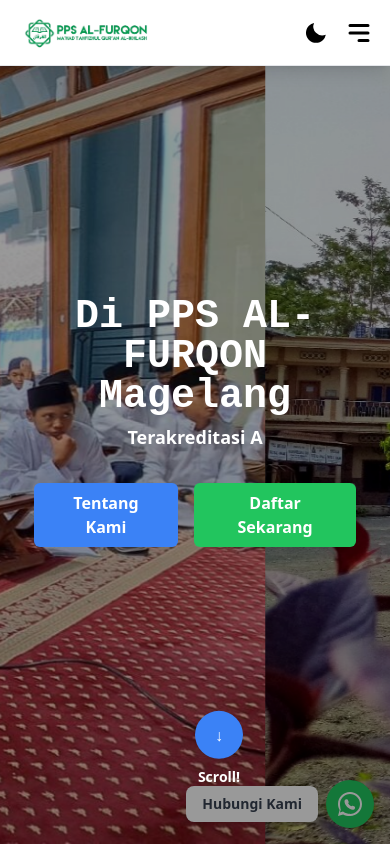
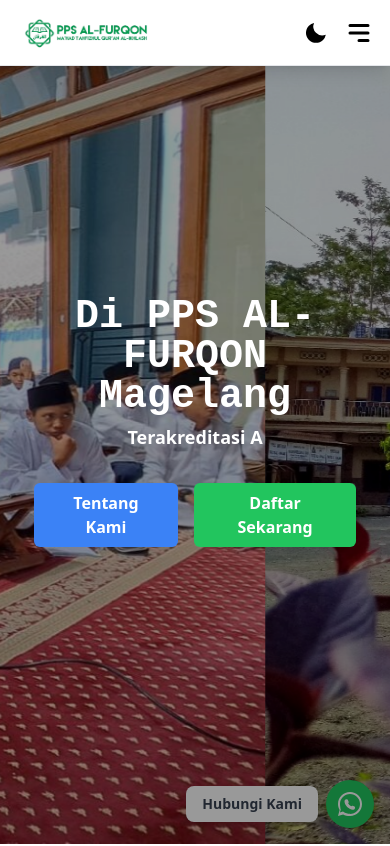
Before and after one commit to anwarchoirawr/pendaftaran-pps, a React (Vite) app: page / in a window 390 px wide. Shown: the top 846 px of the page. Built offline with nearby package versions, Linux system fonts and the light colour scheme.

Commit message:
memperbaiki fitur scroll

```diff
--- a/src/components/Footer/Footer.jsx
+++ b/src/components/Footer/Footer.jsx
@@ -33,7 +33,7 @@
 
 const Footer = () => {
   return (
-    <div className="bg-slate-950 text-white mt-14 rounded-t-3xl">
+    <div id="footer" className="footer bg-slate-950 text-white mt-14 rounded-t-3xl">
       <section className="container">
         <div className="grid md:grid-cols-3 py-5">
           {/* Company Details */}
--- a/src/components/Hero.jsx/Hero.jsx
+++ b/src/components/Hero.jsx/Hero.jsx
@@ -3,24 +3,22 @@
 import heroImage1 from "/src/assets/hero-pondok1.jpeg";
 import heroImage2 from "/src/assets/hero-pondok2.jpg";
 import heroImage3 from "/src/assets/hero-pondok3.jpeg";
-import './typing-animation.css'; // Impor CSS dari folder yang sama
+import "./typing-animation.css";
 
 const Hero = () => {
   const [displayedText, setDisplayedText] = useState("");
-  const [isMobile, setIsMobile] = useState(false); // State untuk mendeteksi perangkat
+  const [isMobile, setIsMobile] = useState(false);
+  const [showScrollButton, setShowScrollButton] = useState(true); // Tambahkan state ini
   const navigate = useNavigate();
 
-  const texts = [
-    "Ahlan Wa Sahlan",
-    "Di PPS AL-FURQON Magelang"
-  ];
+  const texts = ["Ahlan Wa Sahlan", "Di PPS AL-FURQON Magelang"];
 
   useEffect(() => {
     let textIndex = 0;
     let charIndex = 0;
 
     const checkScreenSize = () => {
-      setIsMobile(window.innerWidth <= 768); // Periksa ukuran layar
+      setIsMobile(window.innerWidth <= 768);
     };
 
     const typeText = () => {
@@ -35,29 +33,44 @@
             setTimeout(() => {
               setDisplayedText("");
               typeText();
-            }, 1000); // Delay antara teks
+            }, 1000);
           }
         } else {
-          setTimeout(typeText, 100); // Kecepatan mengetik
+          setTimeout(typeText, 100);
         }
       }
     };
 
+    const handleScroll = () => {
+      const footer = document.getElementById("footer"); // Pastikan ID footer sudah benar
+      if (footer) {
+        const footerTop = footer.getBoundingClientRect().top;
+        const windowHeight = window.innerHeight;
+
+        // Sembunyikan tombol scroll jika bagian atas footer terlihat
+        setShowScrollButton(footerTop > windowHeight);
+      }
+    };
+
     typeText();
-    checkScreenSize(); // Deteksi ukuran layar pertama kali
+    checkScreenSize();
     window.addEventListener("resize", checkScreenSize);
+    window.addEventListener("scroll", handleScroll);
 
-    return () => window.removeEventListener("resize", checkScreenSize);
+    return () => {
+      window.removeEventListener("resize", checkScreenSize);
+      window.removeEventListener("scroll", handleScroll);
+    };
   }, []);
 
   const handleNavigate = () => {
-    navigate('/'); // Pergi ke halaman utama
+    navigate("/");
     setTimeout(() => {
-      const element = document.getElementById('tentang-kami');
+      const element = document.getElementById("tentang-kami");
       if (element) {
-        element.scrollIntoView({ behavior: 'smooth' });
+        element.scrollIntoView({ behavior: "smooth" });
       }
-    }, 100); // Delay singkat untuk memastikan halaman sudah sepenuhnya dimuat
+    }, 100);
   };
 
   const handleScroll = () => {
@@ -104,10 +117,10 @@
               onClick={handleNavigate}
               className="bg-blue-500 text-white px-6 py-2 rounded-md font-semibold hover:bg-blue-600 transition-colors duration-300"
             >
-            Tentang Kami
+              Tentang Kami
             </button>
             <button
-              onClick={() => navigate('/pendaftaran')}
+              onClick={() => navigate("/pendaftaran")}
               className="bg-green-500 text-white px-6 py-2 rounded-md font-semibold hover:bg-green-600 transition-colors duration-300"
             >
               Daftar Sekarang
@@ -117,7 +130,7 @@
       </section>
 
       {/* Scroll Button */}
-      {isMobile && (
+      {isMobile && showScrollButton && (
         <div className="fixed bottom-10 left-1/2 transform -translate-x-1/2 flex flex-col items-center animate-bounce z-50">
           <button
             onClick={handleScroll}
@@ -131,19 +144,25 @@
 
       <style jsx>{`
         @keyframes slide {
-          0% { transform: translateX(0); }
-          60% { transform: translateX(-100%); }
-          100% { transform: translateX(-100%); }
+          0% {
+            transform: translateX(0);
+          }
+          60% {
+            transform: translateX(-100%);
+          }
+          100% {
+            transform: translateX(-100%);
+          }
         }
         .animate-slide {
           animation: slide 24s infinite;
         }
         @media (max-width: 640px) {
           .text-5xl {
-            font-size: 2.5rem; /* Menyesuaikan ukuran font untuk perangkat kecil */
+            font-size: 2.5rem;
           }
           .max-w-2xl {
-            max-width: 90%; /* Mengatur lebar maksimum untuk perangkat kecil */
+            max-width: 90%;
           }
         }
       `}</style>
```
